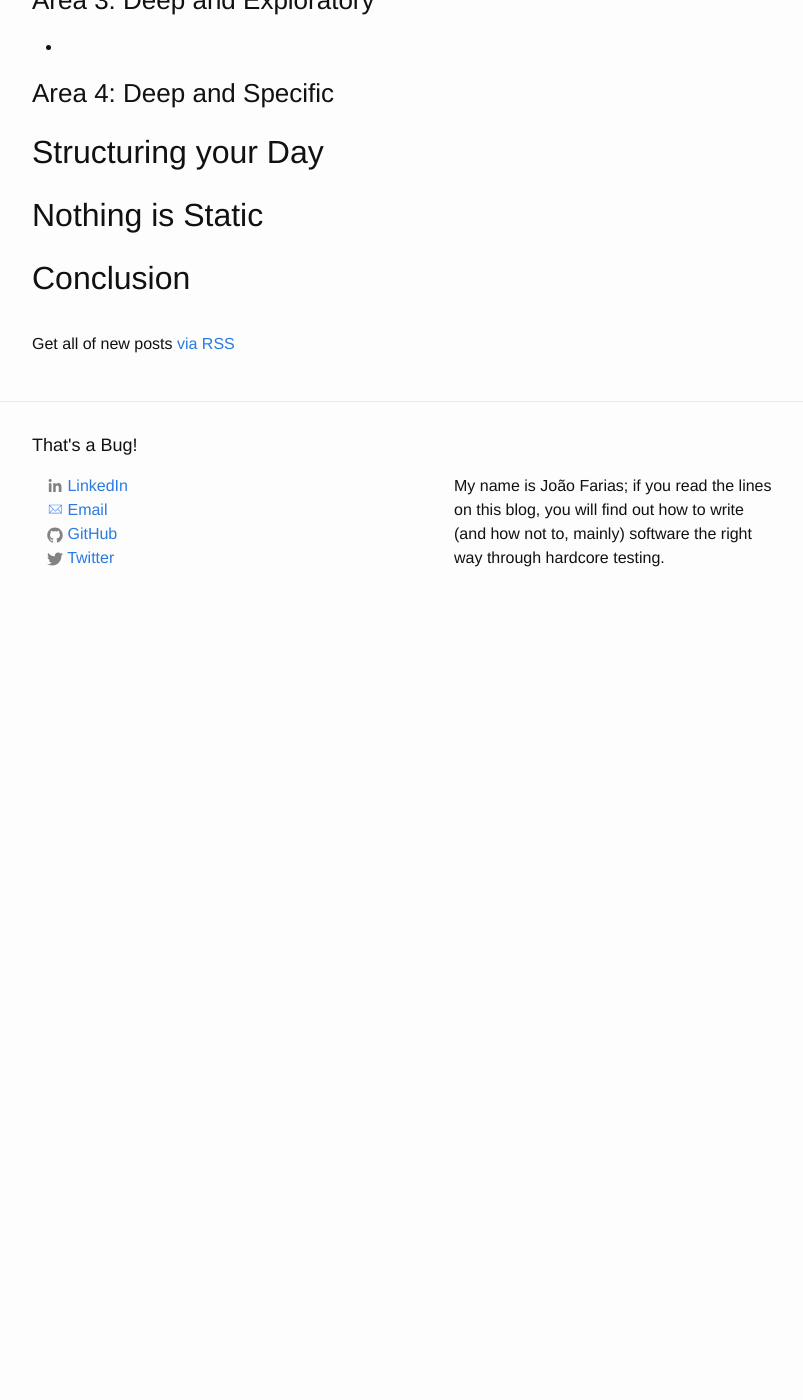
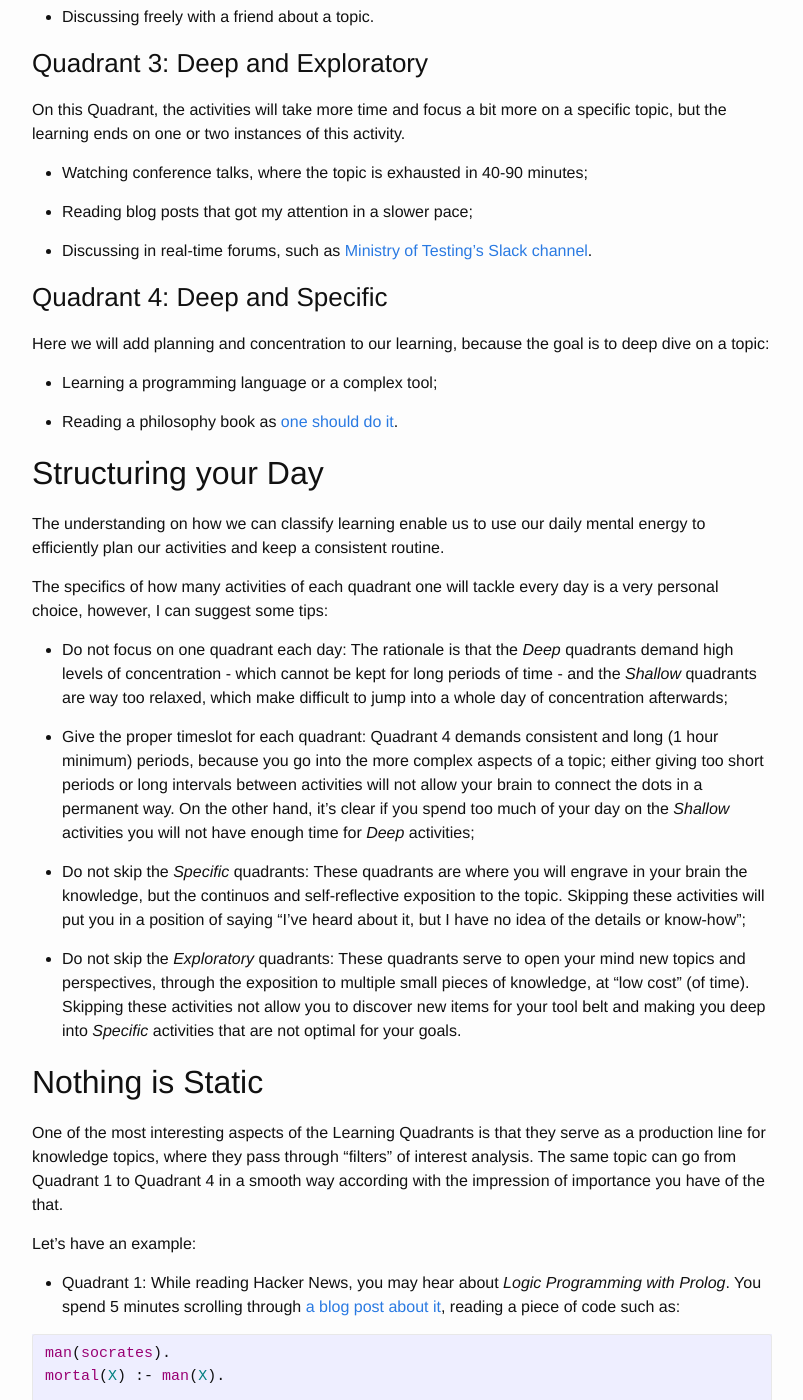
Before and after one commit to JoaoGFarias/JoaoGFarias.github.io, a Jekyll site: the page built from _posts/2019-04-28-the_learning_quadrant.markdown, in a window 1280 px wide and 1400 px high, scrolled down 3289 px. Shown: the whole window, without its empty margins (238-1041 px from the left). Built offline with Jekyll 4.4.1, drawn with Linux system fonts in a browser that asks for light colours; before the commit the page ends 3919 px from its top, so only the background shows below that; some of the changed text lies outside the part shown.

Commit message:
Learning Quadrants

````diff
--- a/_posts/2019-04-28-the_learning_quadrant.markdown
+++ b/_posts/2019-04-28-the_learning_quadrant.markdown
@@ -10,12 +10,12 @@ description:
 
 # Adding Chaos to Learning
 
-One of the worst habits that school systems create in most young folk is that structure and
-_the best path_ will be handed to them by default. Clearly, on initial levels on education - but not
+One of the worst expectations that schools create in young folk is that structure and
+_the best path_ will be handed to them by default. On initial levels on education - but not
 uncommonly extending until bachelors programs, and even on the professional academic field - the _steps_,
-_points_, _levels_ and _requirements_ will appear.
+_points_, _levels_, and _requirements_ will appear as the single path to follow.
 
-Have you ever stumbled on [any list _from beginner to advanced_](https://whatpixel.com/best-java-books/) or request for such?
+Have you ever stumbled on [any list _from beginner to advanced_](https://whatpixel.com/best-java-books/)?
 
 It's understandable the search for such guidelines: They help the person to follow a path and connect the dots.
 
@@ -30,21 +30,19 @@ it does not (or hardly) allow you to see what is around the path. Every problem
 course will show you just a handful of these perceptives.
 
 3 - **You are protected from mistakes**: Have you ever taken a course where the instructions were to
-look at the raw documentation and try out many things that will end up being wrong? Yeah... and these mistakes provide deeper and broader understanding of the problem.
-
+look at the raw documentation and try out many things that will end up being wrong? ...yeah... and these mistakes provide deeper and broader understanding of the problem.
 
 So, how to fight out of this situation without re-inventing the wheel?
 
-Following a Barbell Strategy, we can balance the bad aspects of structured learning paths with some chaotic and
+Following a Barbell Strategy, we can mitigate the bad aspects of structured learning paths with some chaotic and
 unstructured learning. By exploring _unkown unknows_ we can broad our chances to find opportunities that can shift drastically
 our learning.
-
 
 ![Barbell]({{ "assets/images/learning_quadrants/barbell_strategy.png" | absolute_url }})
 
 # The Learning Quadrants
 
-After reflecting on my typical learnign scheduled, I've realized that I could categorize the many ways I absord information
+After reflecting on my typical learning schedule, I've realized that I could categorize the ways I absorb information
 in 4 areas - Let's call them **The Learning Quadrants**:
 
 ![The Learning Quadrants]({{ "assets/images/learning_quadrants/basic_learning_quadrants.png" | absolute_url }})
@@ -55,21 +53,23 @@ The Quadrant has two axis of interpretation.
 
 The _Attention_ axis is related to the level of concentration that I use during the learning process.
 For instance, if I am reading a technical book and taking notes, I can classify this activity as _Deep_
-in Attention, because I close my mind to any other sort of information. OBS: I use to listen to music
-during Deep Attention activities, but they serve just as background noise. On the other hand, if I am copying
+in Attention, because I close my mind to any other sort of information*. On the other hand, if I am copying
 information from hand-written notes to a mindmap software, probably my mind can be significally free - therefore,
 I can say this is a _Shallow_ Attention activity.
 
-The second axis is related to the level of structure this learning activity - the _Goal_ axis.
+\* I like to listen to music during Deep Attention activities, but they serve just as background noise.
+
+The second axis is related to the level of structure in the activity - the _Goal_ axis.
 Back to the technical book, if my goal is to read it cover to cover throughout months to master its topic, I can say
 that this is a _Specific_ Goal activity. However, if I will watch 15 Youtube videos talking about investments, programming,
-testing, fitness, and the latests political scandal, I can say this is a _Exploratory_ Goal activity.
+testing, fitness, and the latests political scandal, I can say this is a _Exploratory_ Goal activity: I am learning all the time,
+but the goal is to walk around as much as possible in the hope to stumble in something deeply interesting from time to time..
 
 ## Examples in the Four Areas
 
 What can we fit in each area?
 
-### Area 1: Shallow and Exploratory
+### Quadrant 1: Shallow and Exploratory
 
 This is the more relaxed area. Most of the times, these activities are performed to avoid time waste
 in our daily routines.
@@ -80,14 +80,14 @@ Out of the top of my head, I can think of:
 
 - Talking to friends about some interesting topic in a bar;
 
-- Watching random (somehow) educational videos (cat videos do not count);
+- Watching random (and somehow) educational videos (cat videos do not count);
 
 - Skimming blog posts from [HackerNews](https://news.ycombinator.com/).
 
-### Area 2: Shallow and Specific
+### Quadrant 2: Shallow and Specific
 
-Here we are adding some more structure by focusing on a single topic, but usually the time
-dedicated to the activities will make the learning shallower.
+Here we are adding some more structure by focusing on a single topic, by engaging in it continously
+during a good period (few weeks), but usually the time dedicated to the activities will make the learning shallower.
 
 Shallow and Specific could be...
 
@@ -97,14 +97,77 @@ Shallow and Specific could be...
 
 - Discussing freely with a friend about a topic.
 
-### Area 3: Deep and Exploratory
+### Quadrant 3: Deep and Exploratory
 
--
+On this Quadrant, the activities will take more time and focus a bit more on a specific topic, but the
+learning ends on one or two instances of this activity.
 
-### Area 4: Deep and Specific
+- Watching conference talks, where the topic is exhausted in 40-90 minutes;
+
+- Reading blog posts that got my attention in a slower pace;
+
+- Discussing in real-time forums, such as [Ministry of Testing's Slack channel](https://www.ministryoftesting.com/slack_invite).
+
+### Quadrant 4: Deep and Specific
+
+Here we will add planning and concentration to our learning, because the goal is to deep dive on a topic:
+
+- Learning a programming language or a complex tool;
+
+- Reading a philosophy book as [one should do it](https://youtu.be/Y_d7DdNzkLw?t=34).
 
 ## Structuring your Day
 
+The understanding on how we can classify learning enable us to use our daily mental energy
+to efficiently plan our activities and keep a consistent routine.
+
+The specifics of how many activities of each quadrant one will tackle every day is a very personal choice,
+however, I can suggest some tips:
+
+- Do not focus on one quadrant each day: The rationale is that the _Deep_
+quadrants demand high levels of concentration - which cannot be kept for long periods of time - and the _Shallow_
+quadrants are way too relaxed, which make difficult to jump into a whole day of concentration afterwards;
+
+- Give the proper timeslot for each quadrant: Quadrant 4 demands consistent and long (1 hour minimum) periods, because
+you go into the more complex aspects of a topic; either giving too short periods or long intervals between activities will
+not allow your brain to connect the dots in a permanent way. On the other hand, it's clear if you spend too much of your day
+on the _Shallow_ activities you will not have enough time for _Deep_ activities;
+
+- Do not skip the _Specific_ quadrants: These quadrants are where you will engrave in your brain the knowledge, but the continuos
+and self-reflective exposition to the topic. Skipping these activities will put you in a position of saying "I've heard about it, but
+I have no idea of the details or know-how";
+
+- Do not skip the _Exploratory_ quadrants: These quadrants serve to open your mind new topics and perspectives, through the exposition
+to multiple small pieces of knowledge, at "low cost" (of time). Skipping these activities not allow you to discover new items for your
+tool belt and making you deep into _Specific_ activities that are not optimal for your goals.
+
 ## Nothing is Static
 
+One of the most interesting aspects of the Learning Quadrants is that they serve as a production line for knowledge topics, where they
+pass through "filters" of interest analysis. The same topic can go from Quadrant 1 to Quadrant 4 in a smooth way according with the impression
+of importance you have of the that.
+
+Let's have an example:
+
+- Quadrant 1: While reading Hacker News, you may hear about _Logic Programming with Prolog_. You spend 5 minutes scrolling
+through [a blog post about it](https://www.matchilling.com/introduction-to-logic-programming-with-prolog/), reading a piece of code such as:
+
+```prolog
+man(socrates).
+mortal(X) :- man(X).
+
+?- mortal(socrates).
+```
+
+- Quadrant 2: You found this Logic Programming thing cool, so you spend 10 minutes per day on the following [watching some Youtube videos on it](https://www.youtube.com/watch?v=gJOZZvYijqk), getting a bit more familiar with the syntax;
+
+- Quadrant 3: You want to try out some coding, to get your fingers and brain familiar to thinking in Prolog, so you copy-and-paste some code from [Learning X in Y Minutes](https://learnxinyminutes.com/docs/prolog/), try to change one thing and other to explore what is the program reaction. Additionally, you watch some [conference talks about
+deeper usage of Prolog](https://www.youtube.com/watch?v=G_eYTctGZw8). You can spend one or two weeks on this, but now you are giving 20-30 minutes per day for Prolog.
+
+- Quadrant 4: You realize you want to get really good at Prolog. You buy some books such as [Prolog Programming for Artificial Intelligence](https://www.amazon.com/Programming-Artificial-Intelligence-International-Computer/dp/0321417461/ref=zg_bs_3987_6?_encoding=UTF8&psc=1&refRID=37Y5CFAV033ZJ7KZ5NXB) and [Expert Systems in Prolog](https://www.amazon.com/Expert-Systems-Prolog-Dennis-Merritt/dp/1723821861/ref=zg_bs_3987_11?_encoding=UTF8&psc=1&refRID=37Y5CFAV033ZJ7KZ5NXB), take notes of your reading and practicing the specific exercises and building some small projects. Additionally, you may want to engage in an open source project, such as [Zamia AI](https://github.com/gooofy/zamia-ai). This is a slow and consistent process, from a few weeks to a few months, with isolated periods of 1-2 hours of total engagement in learning Prolog.
+
 ## Conclusion
+
+When we left school, it's easy to get frustated in learning new things, both because now we have less time available for such and also because (and specially) it's hard to allocate the remaining time efficiently. Feelings of be learning something useless or not be focusing on learning anything come when we don't think about our learning.
+
+In school, this thinking was already done for us. Outside it, we need to take over the responsibility with ourselves to become master of our craft and mind. The Learning Quadrants can be used to understand how are we learning things and if we are using our time in the better way possible.
````
